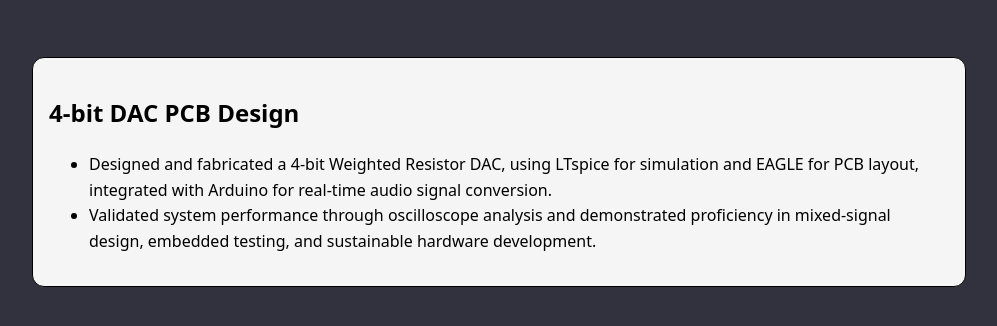
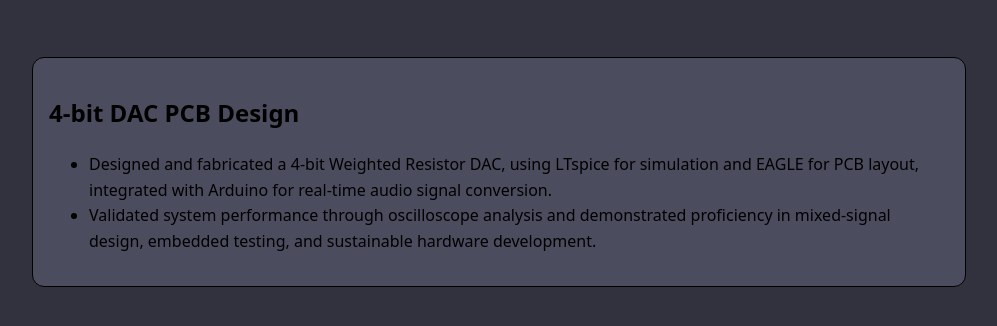
Before and after one commit to zoejaramillo/zoejaramillo.github.io, a plain HTML site: page projects.html in a window 1280 px wide. Shown: the part 140-466 px from the top of the page, without its empty margins (141-1138 px from the left). Drawn offline with Linux system fonts and the light colour scheme.

Commit message:
Update projects.html

```diff
--- a/projects.html
+++ b/projects.html
@@ -27,7 +27,7 @@
 
 
     .card {
-      background-color: #f5f5f5;
+      background-color: #4C4C5F;
       border: 1px solid black;
       border-radius: 12px;
       padding: 16px;
```
